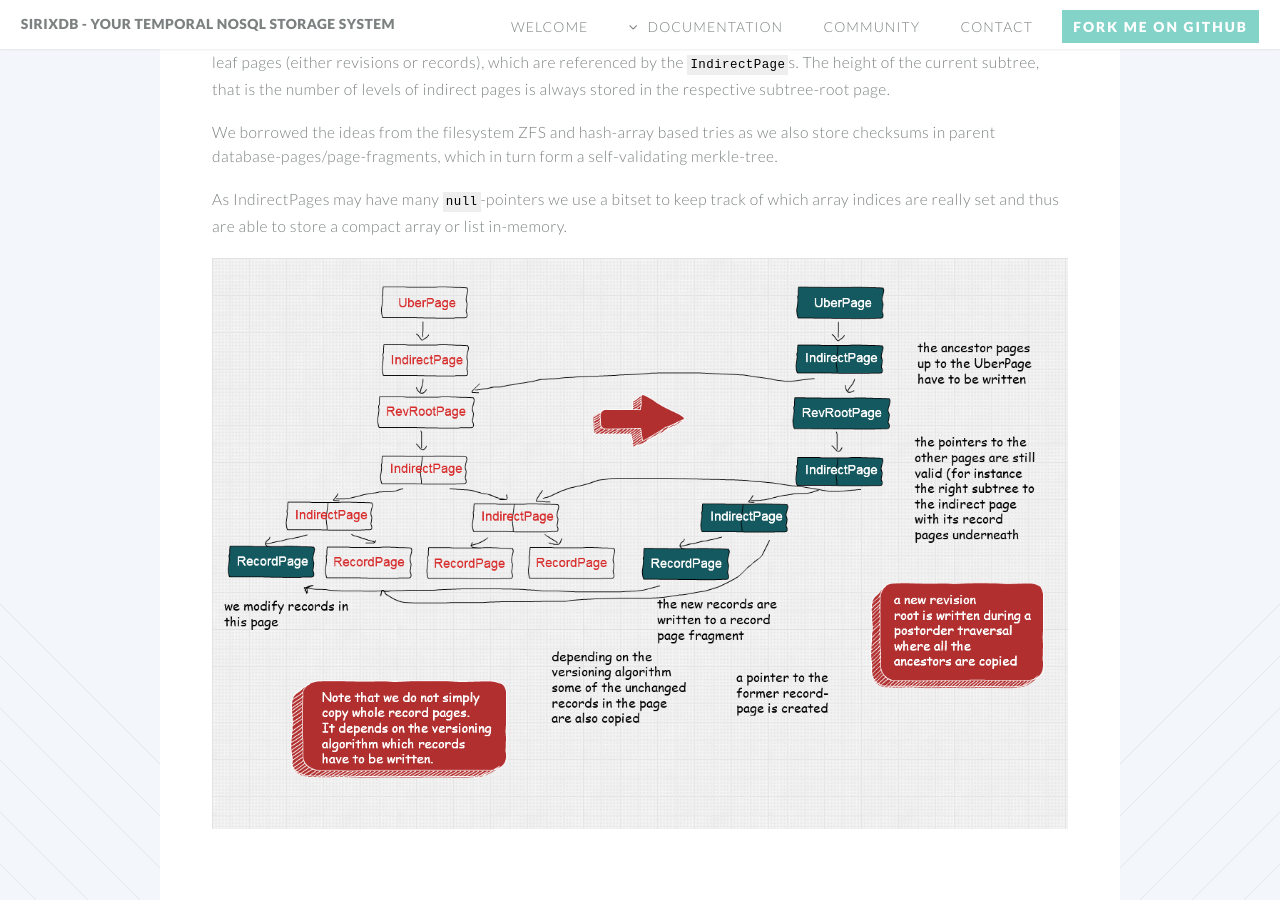
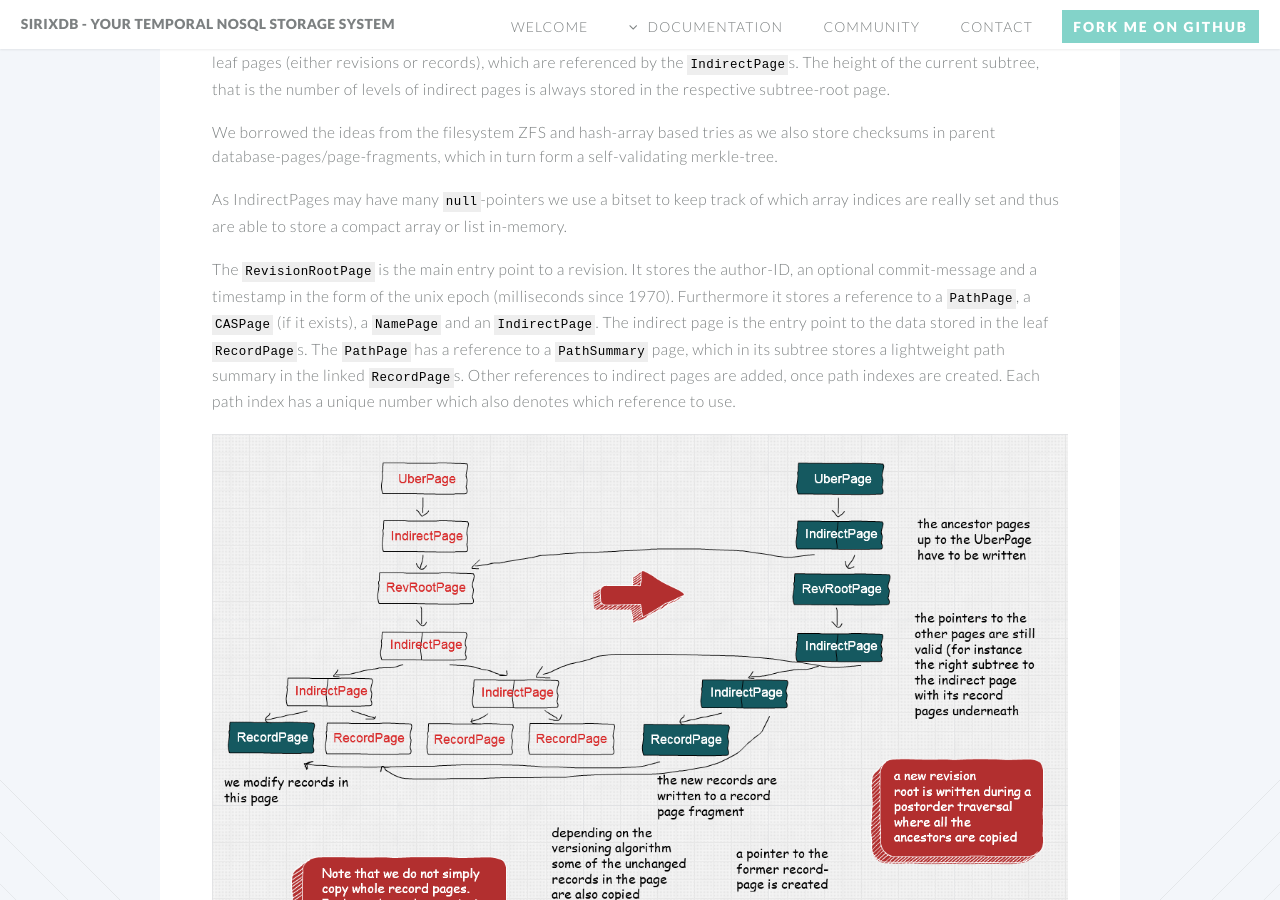
Before and after one commit to sirixdb/sirixdb.github.io, a Jekyll site: the page built from architecture.md, in a window 1280 px wide and 900 px high, scrolled down 2299 px. Built offline with Jekyll 4.4.1, drawn with Linux system fonts in a browser that asks for light colours; our own code applies the rules of GitHub Pages for plain Markdown files.

Commit message:
Update architecture.md

```diff
--- a/architecture.md
+++ b/architecture.md
@@ -40,7 +40,7 @@ We borrowed the ideas from the filesystem ZFS and hash-array based tries as we a
 
 As IndirectPages may have many `null`-pointers we use a bitset to keep track of which array indices are really set and thus are able to store a compact array or list in-memory.
 
-
+The `RevisionRootPage` is the main entry point to a revision. It stores the author-ID, an optional commit-message and a timestamp in the form of the unix epoch (milliseconds since 1970). Furthermore it stores a reference to a `PathPage`, a `CASPage` (if it exists), a `NamePage` and an `IndirectPage`. The indirect page is the entry point to the data stored in the leaf `RecordPage`s. The `PathPage` has a reference to a `PathSummary` page, which in its subtree stores a lightweight path summary in the linked `RecordPage`s. Other references to indirect pages are added, once path indexes are created. Each path index has a unique number which also denotes which reference to use.
 
 <div class="img_container">
 ![pageStructure](images/copy-on-write.png){: style="max-width: 100%; height: auto; margin: 0em"}
```
